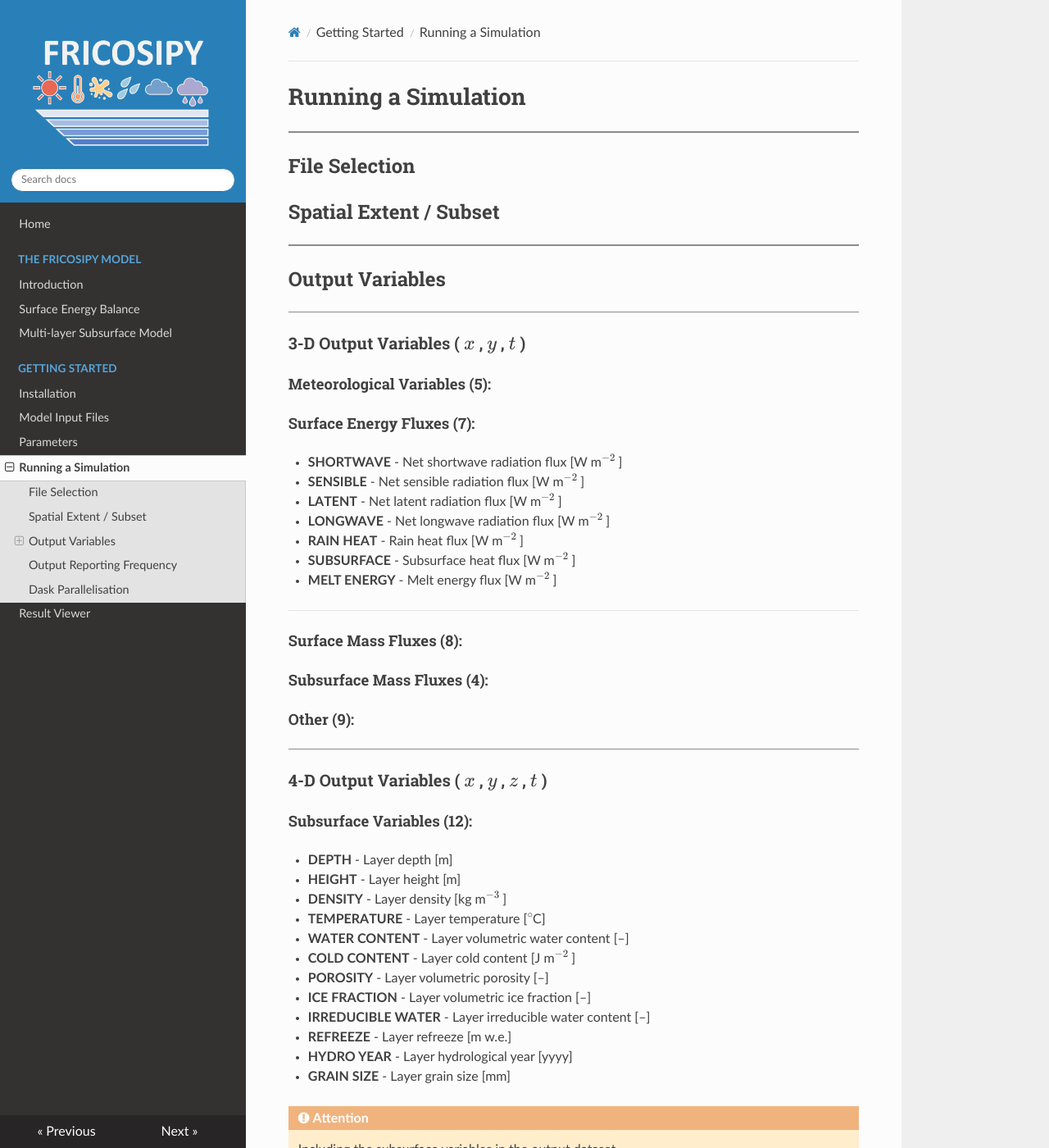
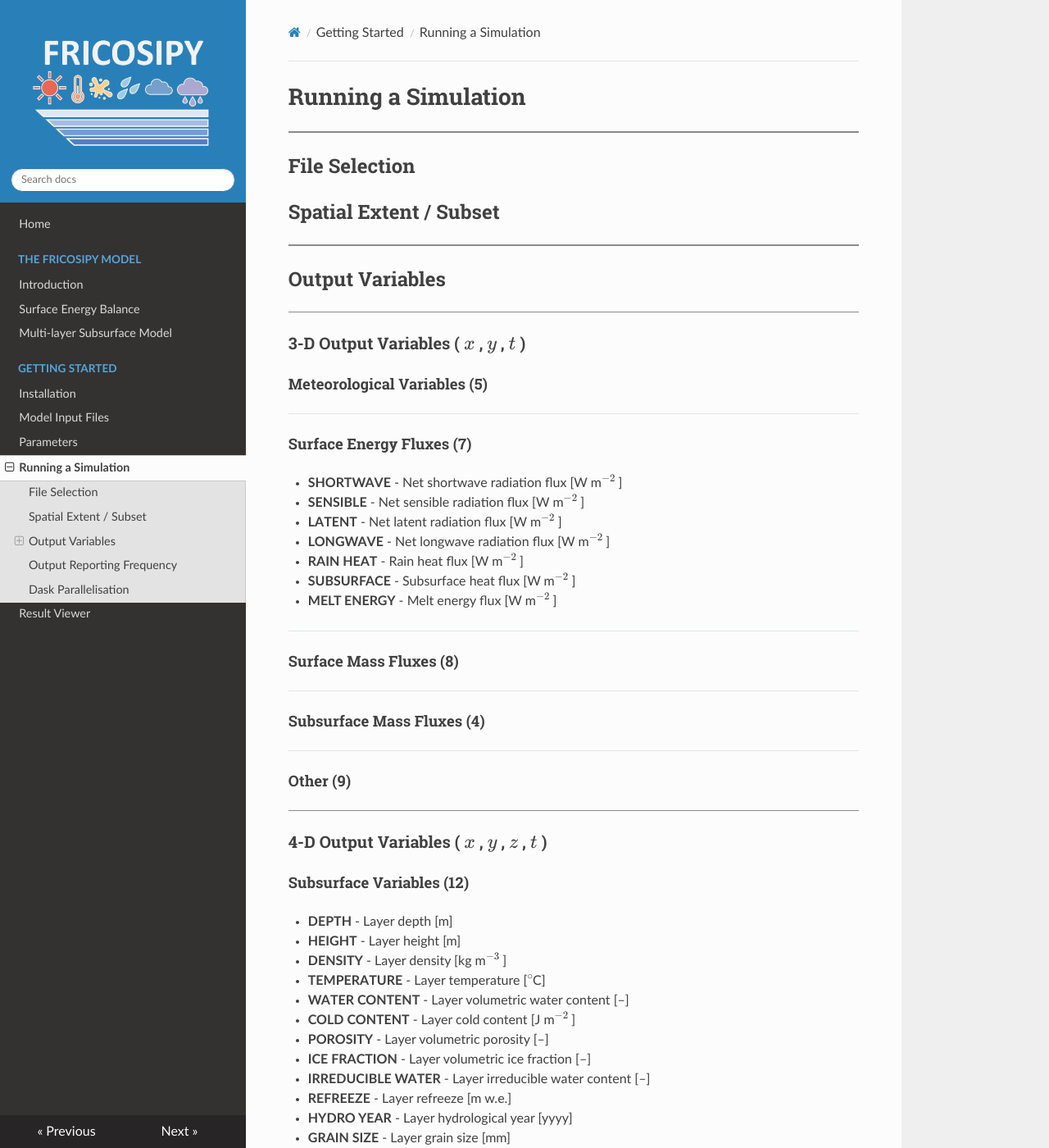
Before and after one commit to MarcusGastaldello/FRICOSIPY, an MkDocs documentation site: the page built from docs/running_a_simulation.md, in a window 1280 px wide and 1400 px high. Shown: the whole window at 82% size. Built offline with MkDocs 1.6.1, drawn with Linux system fonts in a browser that asks for light colours; nearby versions of some CDN libraries.

```diff
--- a/docs/running_a_simulation.md
+++ b/docs/running_a_simulation.md
@@ -20,9 +20,13 @@
 
 ### 3-D Output Variables ( $𝑥$ , $𝑦$ , $t$ )
 
-#### Meteorological Variables (5):
+#### Meteorological Variables (5)
 
-#### Surface Energy Fluxes (7):
+
+
+---
+
+#### Surface Energy Fluxes (7)
 
 * **SHORTWAVE** - Net shortwave radiation flux [W m$^{-2}$ ]
 * **SENSIBLE** - Net sensible radiation flux [W m$^{-2}$ ]
@@ -34,17 +38,24 @@
 
 ---
 
-#### Surface Mass Fluxes (8):
+#### Surface Mass Fluxes (8)
 
-#### Subsurface Mass Fluxes (4):
 
-#### Other (9):
+
+---
+
+#### Subsurface Mass Fluxes (4)
+
+
+---
+
+#### Other (9)
 
 <hr style="height:1px; background-color:#8b8b8b; border:none;" />
 
 ### 4-D Output Variables ( $x$ , $𝑦$ , $z$ , $t$  )
 
-#### Subsurface Variables (12):
+#### Subsurface Variables (12)
 
 * **DEPTH** - Layer depth [m]
 * **HEIGHT** - Layer height [m]
```
